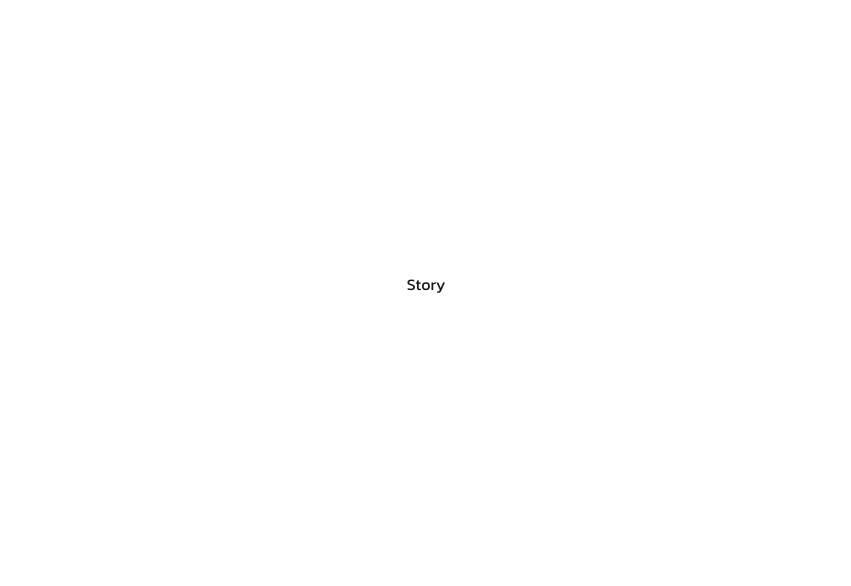
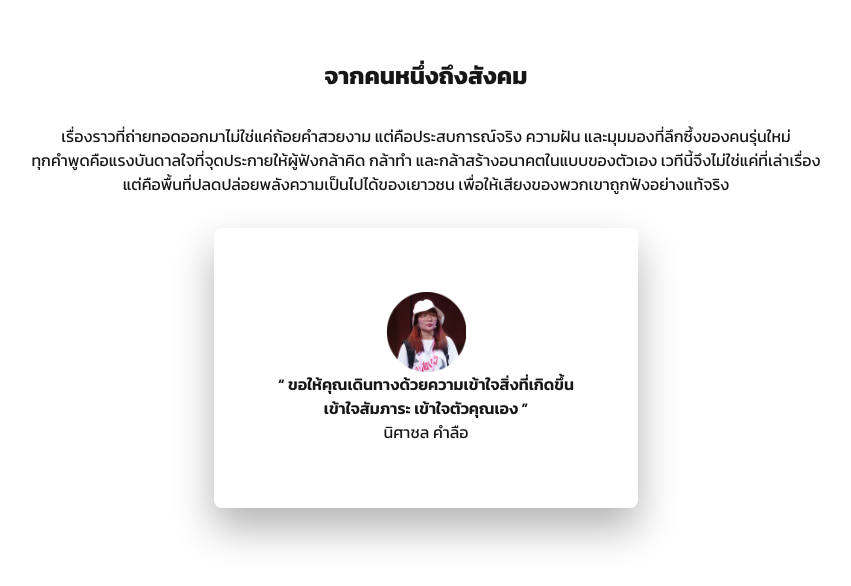
Before and after one commit to Tedx-Bangkok-Youth/TEDxBangkok-Youth-Website, a Next.js app: page / in a window 1280 px wide. Shown: the part 4500-5086 px from the top of the page, without its empty margins (214-1065 px from the left). Built offline with nearby package versions, Linux system fonts and the light colour scheme.

Commit message:
feat : story section

```diff
--- a/src/app/Landing/Components/StorySection.tsx
+++ b/src/app/Landing/Components/StorySection.tsx
@@ -1,9 +1,34 @@
 import React from "react";
+import Image from "next/image";
 
 function StorySection() {
   return (
-    <div className="h-screen flex flex-col justify-center items-center">
-      Story
+    <div className="h-screen flex flex-col justify-center items-center gap-8">
+
+      <h1 className="font-bold text-2xl">จากคนหนึ่งถึงสังคม</h1>
+      <p className="text-center">
+        เรื่องราวที่ถ่ายทอดออกมาไม่ใช่แค่ถ้อยคำสวยงาม แต่คือประสบการณ์จริง
+        ความฝัน และมุมมองที่ลึกซึ้งของคนรุ่นใหม่ <br />
+        ทุกคำพูดคือแรงบันดาลใจที่จุดประกายให้ผู้ฟังกล้าคิด กล้าทำ
+        และกล้าสร้างอนาคตในแบบของตัวเอง เวทีนี้จึงไม่ใช่แค่ที่เล่าเรื่อง
+        <br />
+        แต่คือพื้นที่ปลดปล่อยพลังความเป็นไปได้ของเยาวชน
+        เพื่อให้เสียงของพวกเขาถูกฟังอย่างแท้จริง
+      </p>
+      <div className="flex flex-col items-center text-center p-16 shadow-[0px_20px_40px_rgba(0,0,0,0.3)] rounded-lg">
+         <Image
+          width={80}
+          height={80}
+          src="/Landing/Story.png"
+          alt="TedXYouth Bangkok"
+          className="max-w-[80px] w-[100%]"
+        />
+        <p className="font-semibold">
+          “ ขอให้คุณเดินทางด้วยความเข้าใจสิ่งที่เกิดขึ้น
+          <br /> เข้าใจสัมภาระ เข้าใจตัวคุณเอง ”
+        </p>
+        <p>นิศาชล คำลือ</p>
+      </div>
     </div>
   );
 }
```
Also changed, not shown: public/Landing/Story.png (added).
